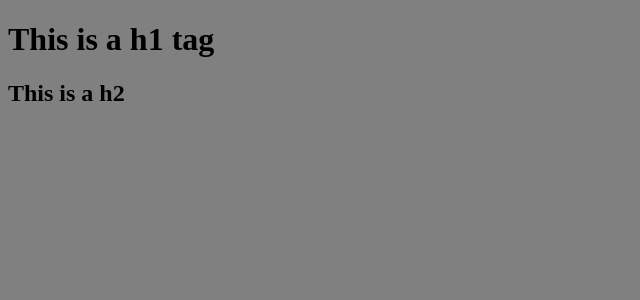
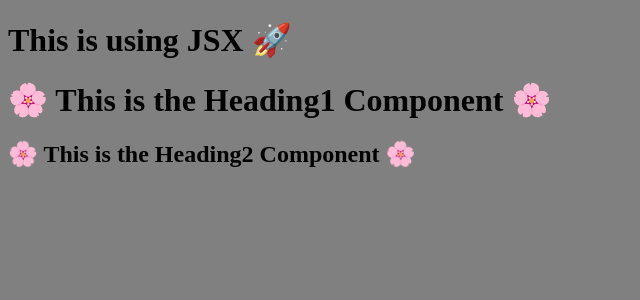
Before and after one commit to mithilesh-patel/reactjs, a React (Vite) app: page / in a window 1280 px wide. Shown: the top 300 px of the page, without its empty margins (0-640 px from the left). Built offline with nearby package versions, Linux system fonts and the light colour scheme.

Commit message:
Added functional components for header

```diff
--- a/App.js
+++ b/App.js
@@ -1,14 +1,24 @@
 import React from "react";
-import ReactDOM from "react-dom";
-const heading = React.createElement(
-  "div",
-  { key: "parent" },
-  React.createElement("div", {}, [
-    React.createElement("h1", {}, "This is a h1 tag"),
-    React.createElement("h2", {}, "This is a h2"),
-  ])
+import ReactDOM from "react-dom/client";
+
+const Heading = React.createElement(
+  "h1",
+  { id: "using Core React" },
+  "This is using core React"
+);
+
+const JsxHeading = () => (
+    <h1>This is using JSX 🚀</h1>
+);
+
+const Headingcomponent = () => (
+  <div id="container">
+    <JsxHeading />
+    <h1>🌸 This is the Heading1 Component 🌸</h1>
+    <h2>🌸 This is the Heading2 Component 🌸</h2>
+  </div>
 );
 
 const root = ReactDOM.createRoot(document.getElementById("root"));
 
-root.render(heading);
+root.render(<Headingcomponent />);
```
